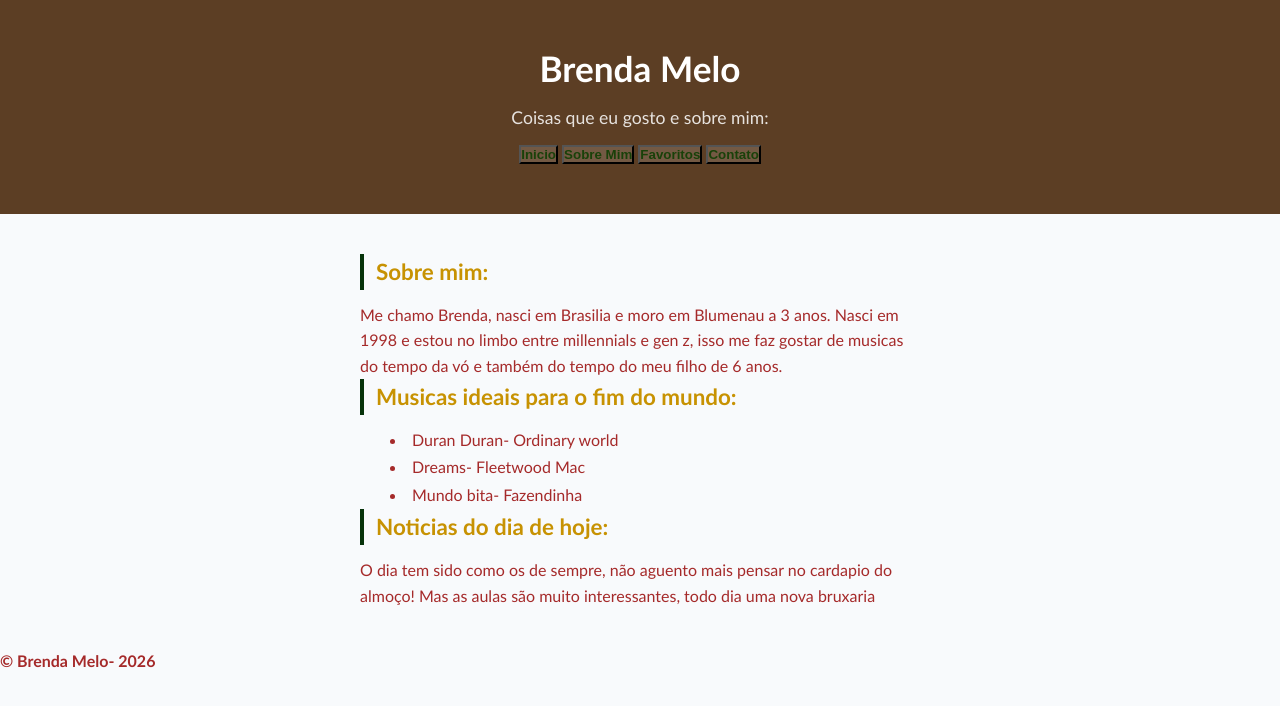
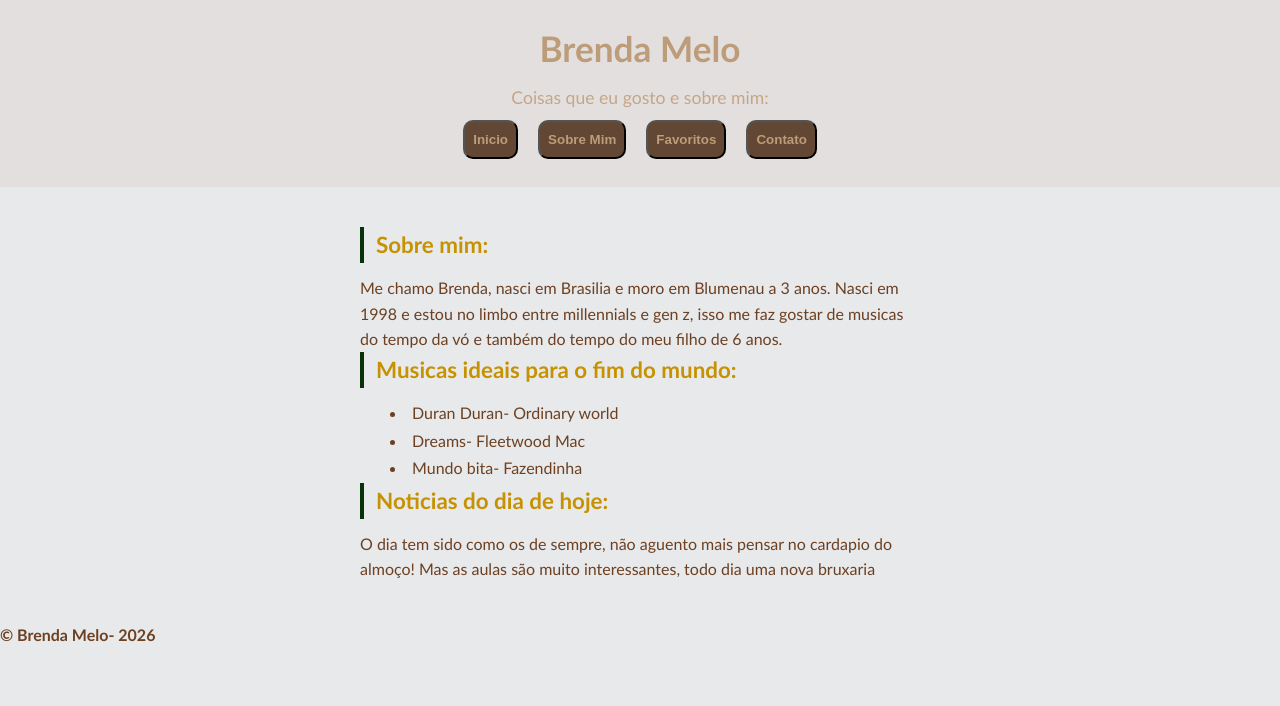
Before and after one commit to Berenda-m/ola-mundo, a plain HTML site: page index.html in a window 1280 px wide. Drawn offline with Linux system fonts and the light colour scheme.

Commit message:
atualiza css

```diff
--- a/CSS/style.css
+++ b/CSS/style.css
@@ -11,16 +11,16 @@ body {
     font-family:'Gill Sans', 'Gill Sans MT', Calibri, 'Trebuchet MS', sans-serif;
     font-size: 16px;
     line-height: 1.6;
-    color: brown;
-    background-color: #f8fafc;
+    color: rgb(109, 64, 34);
+    background-color: #e7e9eb;
 }
 
 /* 3. Cabeçalho */
 header {
-    background-color: #57371df6;
-    color: white;
+    background-color: #e4dfdf;
+    color: rgb(189, 157, 121);
     text-align: center;
-    padding: 40px 20px;
+    padding: 20px 20px;
 }
 
 header h1 {
@@ -35,24 +35,18 @@ header p {
 }
 
 /* 4. Navegação */
-nav {
-
-    display: box;
-    gap: 4px;
-    padding: 8px 16px;
-}
-
 nav a {
     color: white;
     text-decoration: none;
-    padding: 8px 16px;
+    padding: 10px 20px;
     border-radius: 6px;
     font-weight: 600;
     transition: background .2s;
 }
 
 nav a:hover {
-    background: rgba(196, 166, 166, 0.15);
+    background-color: #f3eee9f6;
+
 }
 
 /* 5. Conteúdo principal */
@@ -76,16 +70,20 @@ h2 {
     margin-bottom: 12px;
 }
 button {
-    color: #194109;
-    background: rgba(245, 238, 238, 0.15);
+    color:  rgb(189, 157, 121);
+    background-color: #5e432ef6;
     text-decoration: none;
     font-weight: 800;
+    padding-bottom: 10px;
+    margin-top: 20px;
+    margin-right: 12px;
+    margin: 8px 8px;
+    padding: 10px 8px;
+    border-radius: 10px;
 
 }
 li {
     margin-bottom: 2px;
     padding-left: 30px;
     list-style-position: inside;
-
-
 }
```
